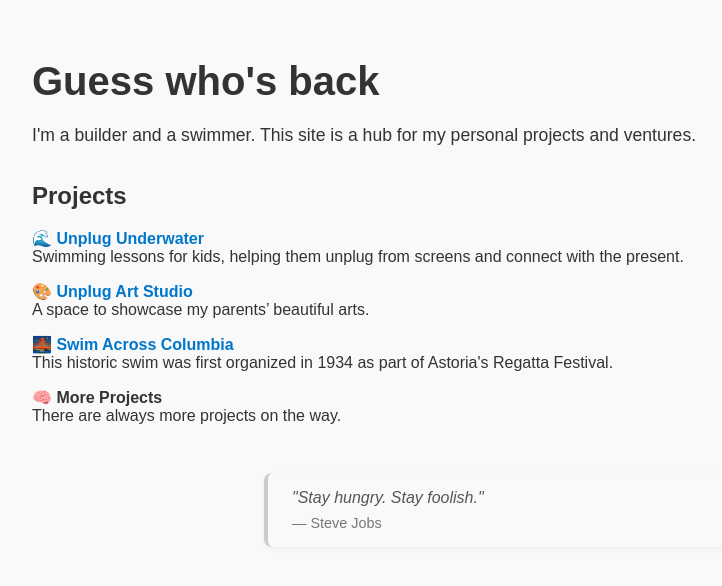
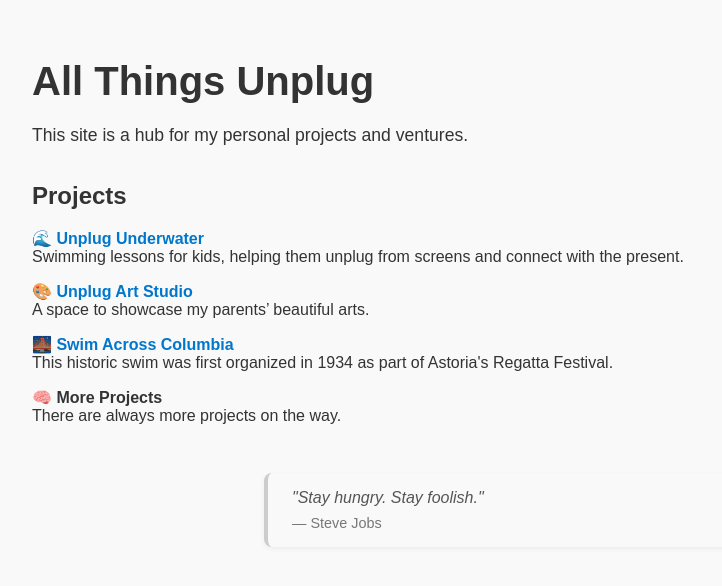
Before and after one commit to yaweihao/yaweihao.github.io, a plain HTML site: page index.html in a window 1280 px wide. Shown: the whole page, without its empty margins (0-722 px from the left). Drawn offline with Linux system fonts and the light colour scheme.

Commit message:
Update index.html

```diff
--- a/index.html
+++ b/index.html
@@ -36,9 +36,9 @@
   </style>
 </head>
 <body>
-  <h1>Guess who's back</h1>
+  <h1>All Things Unplug</h1>
   <p>
-    I'm a builder and a swimmer. This site is a hub for my personal projects and ventures.
+    This site is a hub for my personal projects and ventures.
   </p>
 
   <div class="projects">
```
